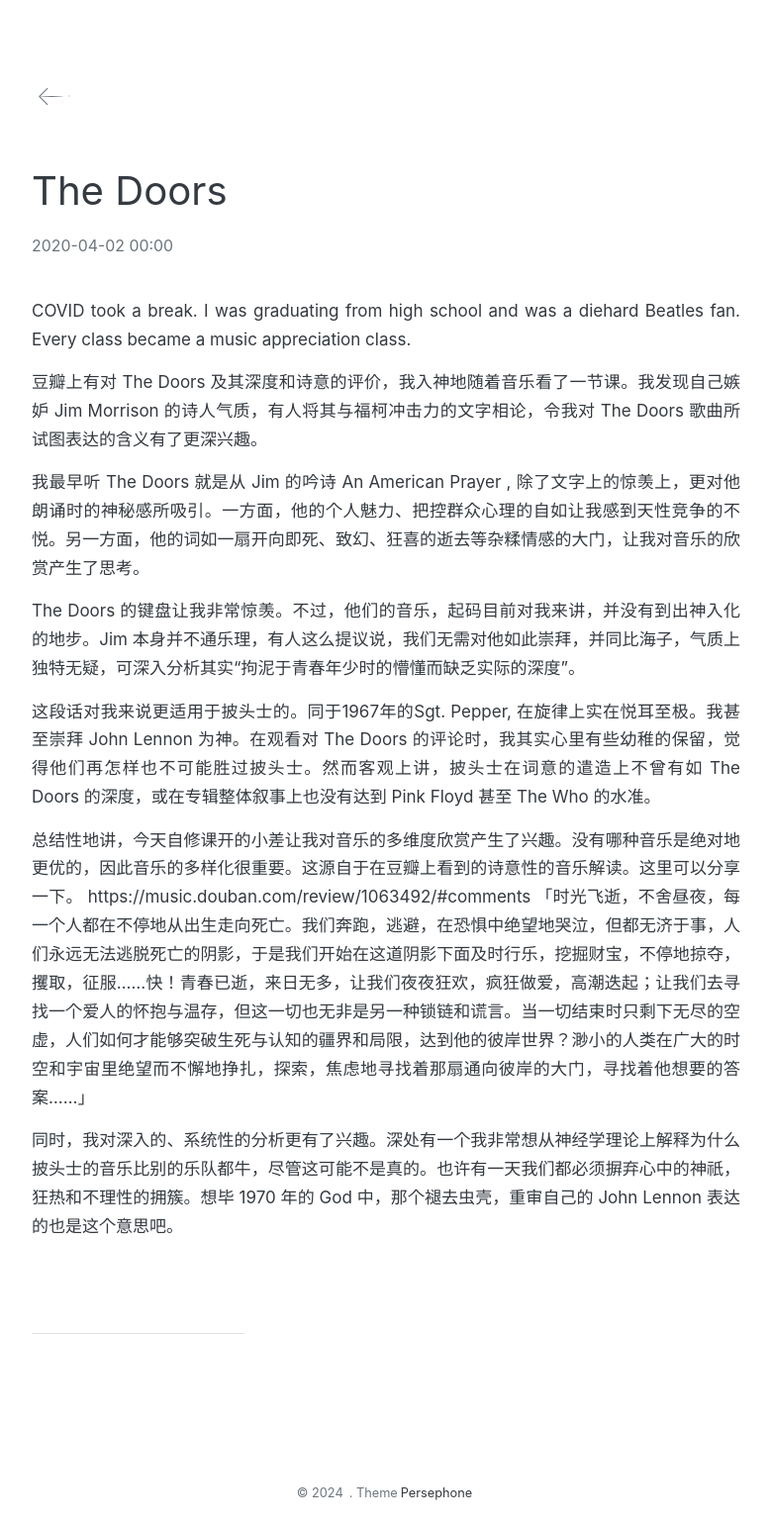
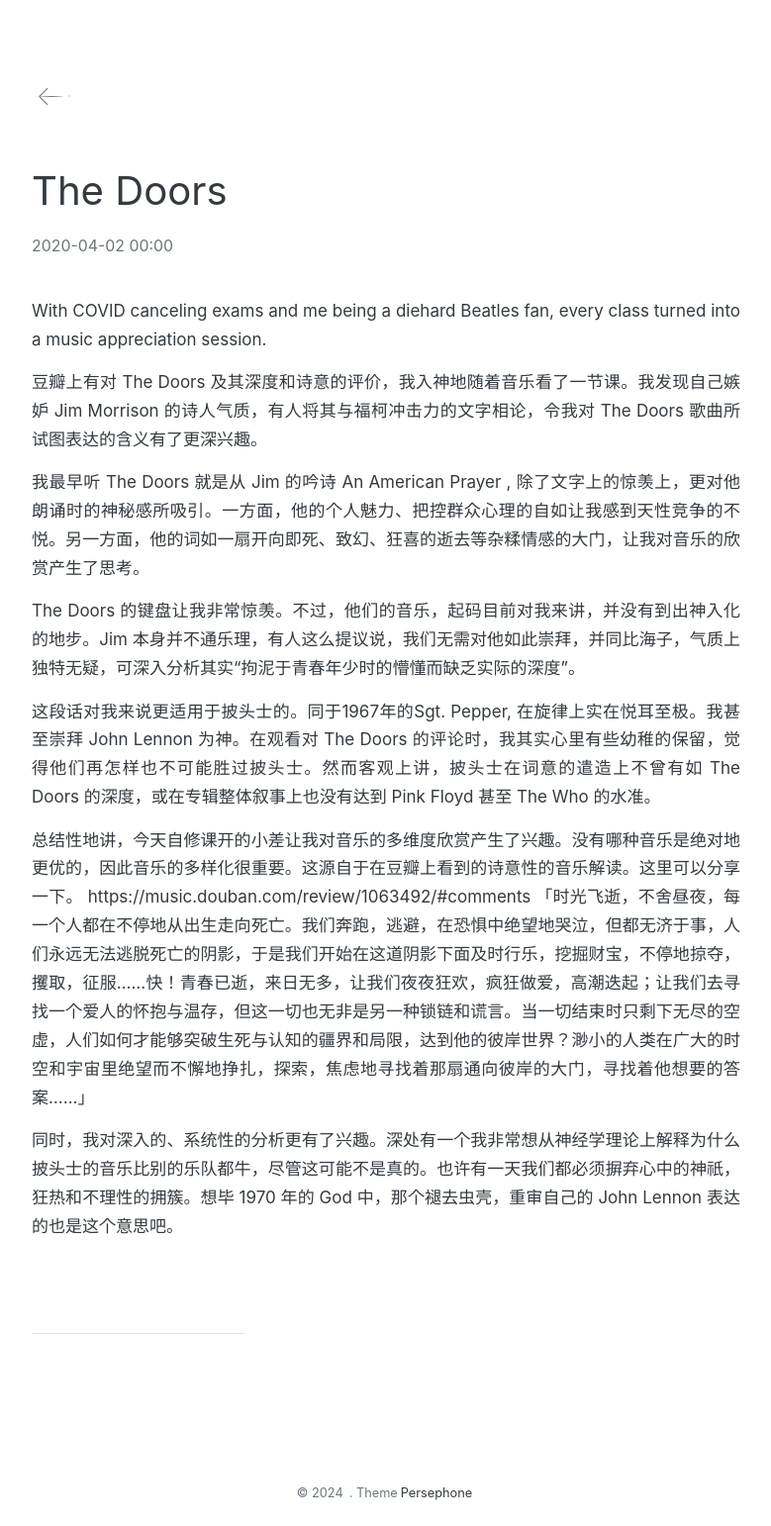
Before and after one commit to GiantStaps/giantstaps.github.io, a Jekyll site: the page built from _posts/2020-4-2-the-Doors.md, in a window 1280 px wide. Shown: the whole page at 99% size, without its empty margins (250-1029 px from the left). Built offline with Jekyll 4.4.1, drawn with Linux system fonts in a browser that asks for light colours.

```diff
--- a/_posts/2020-4-2-the-Doors.md
+++ b/_posts/2020-4-2-the-Doors.md
@@ -3,7 +3,8 @@ layout: post
 author: Ruwei
 ---
 
-COVID took a break. I was graduating from high school and was a diehard Beatles fan. Every class became a music appreciation class.
+
+With COVID canceling exams and me being a diehard Beatles fan, every class turned into a music appreciation session.
 
 豆瓣上有对 The Doors 及其深度和诗意的评价，我入神地随着音乐看了一节课。我发现自己嫉妒 Jim Morrison 的诗人气质，有人将其与福柯冲击力的文字相论，令我对 The Doors 歌曲所试图表达的含义有了更深兴趣。
 
```
Also changed, not shown: _posts/2019-4-19-Grandma's-Dog.md (renamed from _posts/2019-4-19-loss-Pt1.md), _posts/2020-08-11-Sorry-for-Your-Loss.md (renamed from _posts/2020-08-11-Loss-Pt2.md), _posts/2020-7-14-Every-Breath-You-Take,-I'll-be-Watching-You.md (renamed from _posts/2020-7-14-two-Stories.md), 13 other files.
